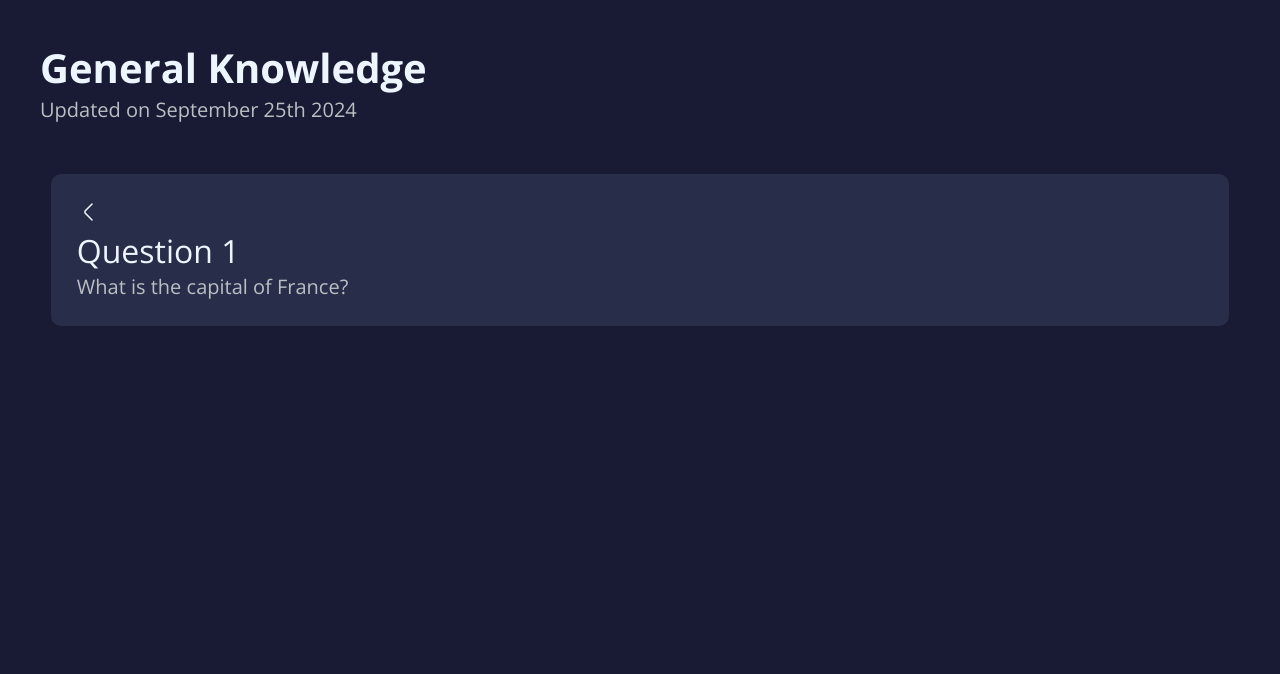
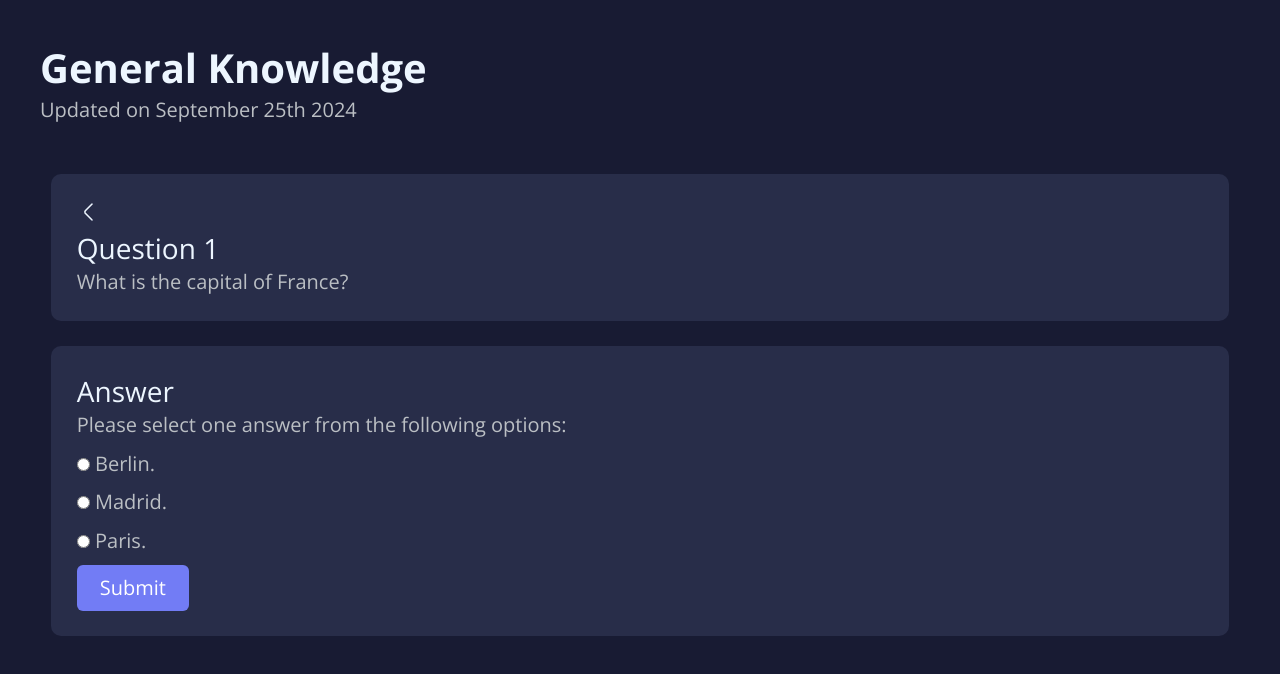
Before and after one commit to Chi-Chidev/Questions-App, a plain HTML site: page index.html in a window 1280 px wide. Shown: the top 674 px of the page. Drawn offline with nearby package versions, Linux system fonts and the light colour scheme; a web font is replaced by a local one.

Commit message:
designed the last section of the app

```diff
--- a/index.html
+++ b/index.html
@@ -25,13 +25,38 @@
         <h3>Question 1</h3>
         <p>What is the capital of France?</p>
     </div>
+    <!-- Third Section -->
+    <div class="answer-box">
+
+        <div class="secA">
+            <h3>Answer</h3>
+            <p>Please select one answer from the following options:</p>
+        </div>
+
+        <div class="options-answer">
+
+            <div class="option">
+                <input type="radio" id="berlin" name="answer1" value="Berlin">
+                <label for="berlin">Berlin.</label>
+            </div>
+
+            <div class="option">
+                <input type="radio" id="madrid" name="answer1" value="Madrid">
+                <label for="madrid">Madrid.</label>
+            </div>
+
+            <div class="option">
+                <input type="radio" id="paris" name="answer1" value="Paris">
+                <label for="paris">Paris.</label>
+            </div>
+
+            <div class="btn-class">
+                <button class="btn" type="submit">Submit</button>
+            </div>
+        </div>
+    </div>
 
 
 
 
-
-
-    <script src="quiz.js"></script>
-</body>
-
 </html>
--- a/quiz.css
+++ b/quiz.css
@@ -12,7 +12,7 @@
     --dark-color: #181b33;
     --light-color: #edf6ff;
     --acent-color: #282d49;
-    --button-color: #727f5;
+    --button-color: #727cf5;
 }
 
 body {
@@ -46,7 +46,6 @@ body {
 .questions-box {
     background-color: var(--acent-color);
     border-radius: 10px;
-    /* width: 100%; */
     margin-left: 4%;
     margin-right: 4%;
     display: flexbox;
@@ -62,7 +61,7 @@ body {
     font-weight: 400;
     text-align: left;
     color: var(--light-color);
-    font-size: 32px;
+    font-size: 28px;
     padding-bottom: 0.1%;
 }
 
@@ -72,3 +71,67 @@ body {
     color: #bbbfc4;
     font-size: 20px;
 }
+
+/* Answer section */
+.answer-box {
+    background-color: var(--acent-color);
+    border-radius: 10px;
+    margin-left: 4%;
+    margin-right: 4%;
+    /* display: flexbox;
+    flex-direction: column; */
+    gap: 2%;
+    padding-top: 2%;
+    padding-bottom: 2%;
+    padding-left: 2%;
+    margin-top: 2%;
+    /* position: relative; */
+}
+
+.answer-box h3 {
+    font-weight: 400;
+    text-align: left;
+    color: var(--light-color);
+    font-size: 28px;
+    padding-bottom: 0.1%;
+}
+
+.answer-box p {
+    font-weight: 400;
+    text-align: left;
+    color: #bbbfc4;
+    font-size: 20px;
+    padding-bottom: 1%;
+}
+
+.options-answer {
+    display: flexbox;
+    flex-direction: column;
+   /* position: relative; */
+   /* align-items: end; */
+}
+
+.option {
+    display: flexbox;
+    padding-bottom: 1%;
+    color: #bbbfc4;
+    font-weight: 400;
+    font-size: 20px;
+}
+.btn-class{
+    /* display: flexbox;
+    align-items: flex-end;
+    justify-content: flex-end; */
+    /* position: absolute;
+    bottom: 10px;
+    right: 10px; */
+}
+.btn {
+    padding: 0.8% 2%;
+    font-weight: 400;
+    font-size: 20px;
+    border-radius: 6px;
+   color: white;
+   background-color: var(--button-color);
+   border: 0px;
+}
```
